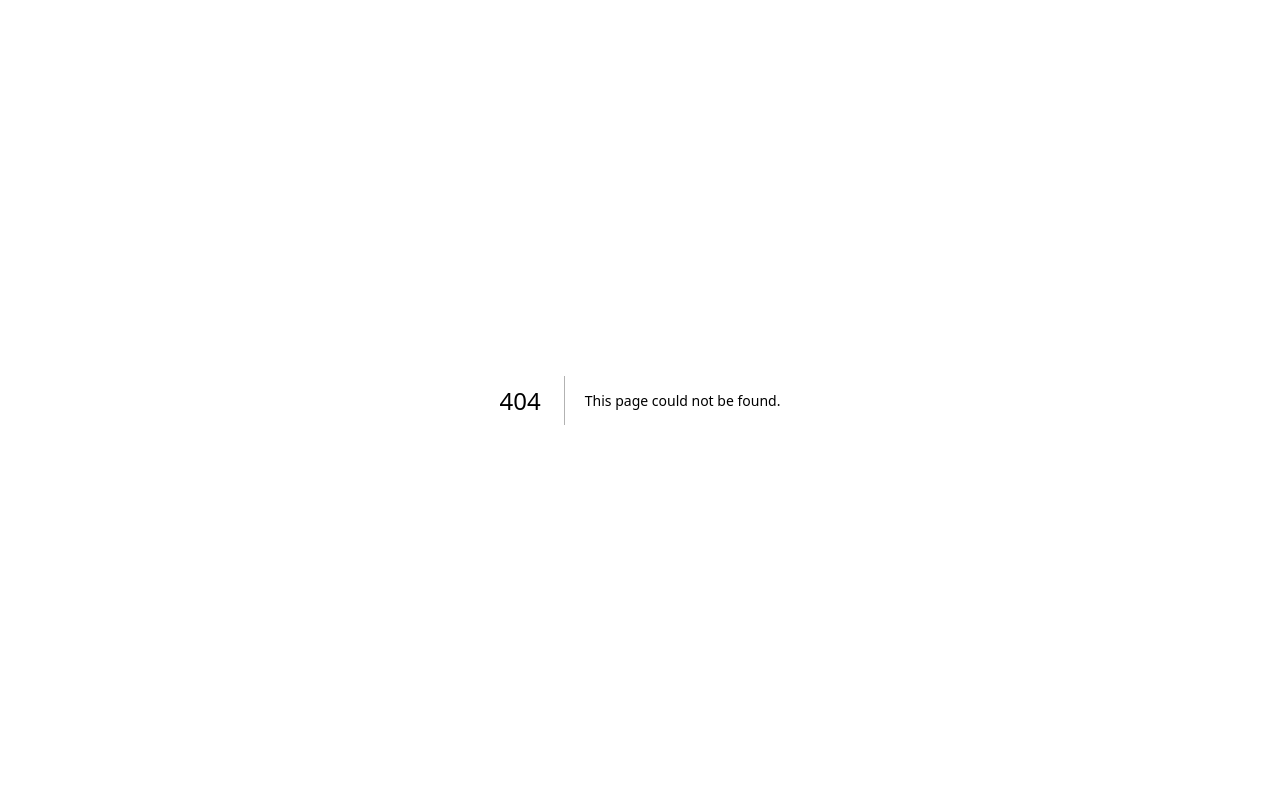
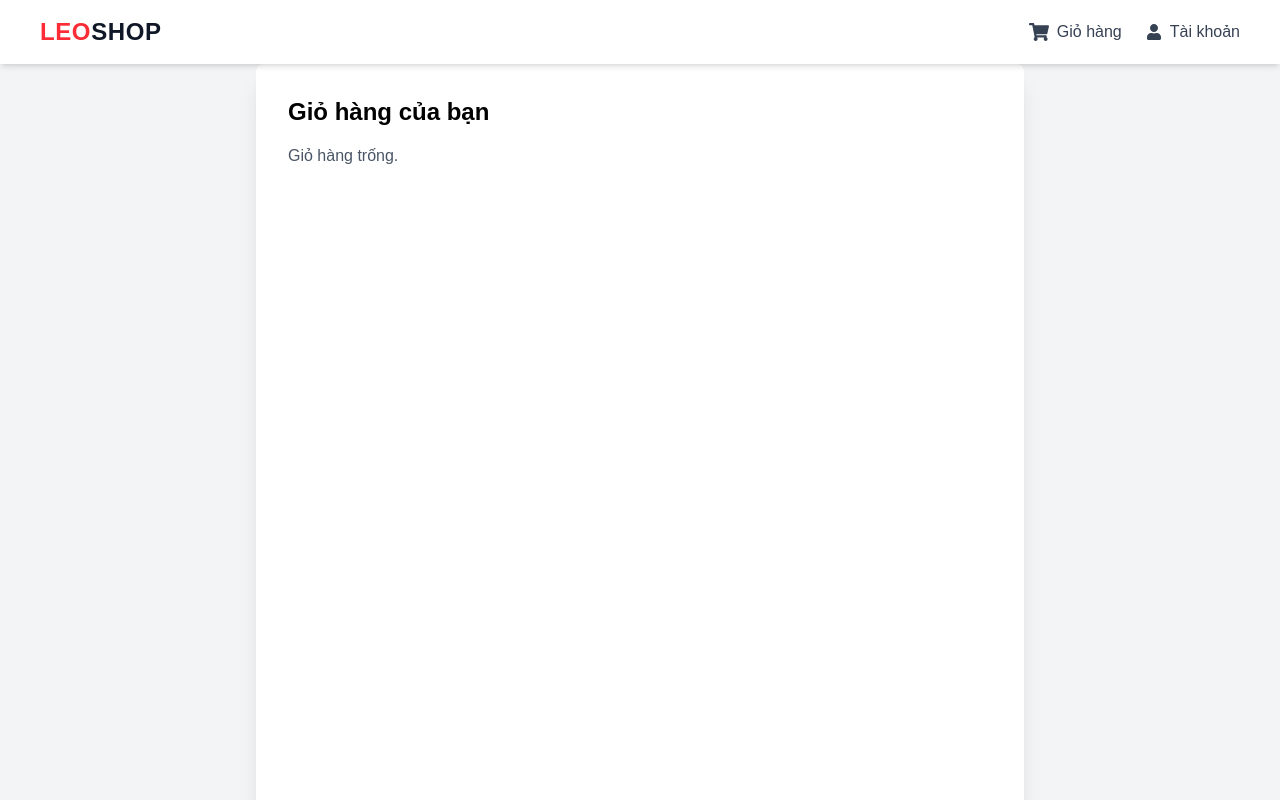
Before and after one commit to nhanvtse04390/my_blog_nextjs, a Next.js app: page /shop/carts in a window 1280 px wide. Before the commit this address had no page. Shown: the top 800 px of the page. Built offline with nearby package versions, Linux system fonts and the light colour scheme.

Commit message:
add to cart

```diff
--- a/src/app/layout/Header.tsx
+++ b/src/app/layout/Header.tsx
@@ -2,10 +2,11 @@
 
 import Link from "next/link";
 import {useEffect, useState} from "react";
-import {FaShoppingCart, FaUser} from "react-icons/fa";
+import {FaShoppingCart, FaUser, FaUserCog} from "react-icons/fa";
 import {redirectHomePage} from "@/app/hooks/productHook";
 import ConfirmPopup from "@/app/components/ConfirmPopup";
 import {useRouter} from "next/navigation";
+import { useCartStore } from "../stores/cartStore";
 
 const Header = () => {
   const [info, setInfo] = useState<string | null>(null);
@@ -13,6 +14,8 @@ const Header = () => {
   const [isOpenPopup, setIsOpenPopup] = useState(false);
   const router = useRouter()
   const [isAdmin, setIsAdmin] = useState(false)
+  const cart = useCartStore((state) => state.cart);
+  const cartCount = cart.length;
   useEffect(() => {
     if (typeof window !== "undefined") {
       const storedInfo = localStorage.getItem("info");
@@ -66,16 +69,28 @@ const Header = () => {
               <div>
                 <Link href="/admin"
                       className="flex items-center space-x-2 text-gray-700 hover:text-blue-500 transition duration-200">
-                  <FaShoppingCart/>
+                  <FaUserCog />
                   <span className="font-medium">Quản lý</span>
                 </Link>
               </div>
             ) : (
               <div>
-                <Link href="/public"
-                      className="flex items-center space-x-2 text-gray-700 hover:text-blue-500 transition duration-200">
-                  <FaShoppingCart/>
+                <Link
+                    href="/shop/carts"
+                    className="relative flex items-center space-x-2 text-gray-700 hover:text-blue-500 transition duration-200"
+                >
+                  <FaShoppingCart className="text-xl" />
                   <span className="font-medium">Giỏ hàng</span>
+                  {cartCount > 0 && (
+                      <span className="absolute bg-red-500 text-white text-xs w-5 h-5 flex items-center justify-center rounded-full"
+                            style={{
+                              position: "absolute",
+                              top: "-10px",
+                              left: "10px",
+                          }}>
+                          {cartCount}
+                        </span>
+                  )}
                 </Link>
               </div>
             )
--- a/src/app/shop/account/page.tsx
+++ b/src/app/shop/account/page.tsx
@@ -5,6 +5,7 @@ import {AxiosError} from "axios";
 import {useError} from "@/app/components/ErrorProvider";
 import {useRouter} from "next/navigation";
 import {editUserByID} from "@/app/api/user";
+import {UserIcon} from "lucide-react";
 
 export default function Account() {
   const {showError,showSuccess} = useError();
@@ -62,11 +63,7 @@ export default function Account() {
     <div className="flex items-center justify-center min-h-screen bg-gray-100 p-4">
       <form className="bg-white shadow-lg rounded-lg max-w-lg w-full p-6">
         <div className="flex flex-col items-center">
-          <img
-            className="w-24 h-24 rounded-full border-4 border-blue-500"
-            src="https://i.pravatar.cc/150?img=3"
-            alt="User Avatar"
-          />
+          <UserIcon className="w-24 h-24 text-blue-500 border-4 border-gray-500 rounded-full p-4 bg-gray-100" />
           <h2 className="mt-4 text-xl font-semibold text-gray-900">{userInfo.username}</h2>
           <p className="text-gray-500">{userInfo.email}</p>
         </div>
--- /dev/null
+++ b/src/app/shop/carts/page.tsx
@@ -0,0 +1,64 @@
+"use client";
+
+import { useCartStore } from "../../stores/cartStore";
+import { FaTrashAlt } from "react-icons/fa";
+
+const CartPage = () => {
+    const { cart, removeFromCart, clearCart } = useCartStore();
+
+    // Tính tổng tiền
+    const totalPrice = cart.reduce((sum, item) => sum + item.price * item.quantity, 0);
+
+    return (
+        <div className="max-w-3xl min-h-[100vh] mx-auto p-8 bg-white shadow-xl rounded-lg">
+            <h1 className="text-2xl font-bold mb-4">Giỏ hàng của bạn</h1>
+
+            {cart.length === 0 ? (
+                <p className="text-gray-600">Giỏ hàng trống.</p>
+            ) : (
+                <>
+                    <ul className="space-y-4">
+                        {cart.map((item, index) => (
+                            <li
+                                key={index}
+                                className="flex items-center justify-between border p-4 rounded-lg"
+                            >
+                                {/* Ảnh sản phẩm */}
+                                <img
+                                    src={item.image}
+                                    alt={item.name}
+                                    className="w-16 h-16 object-cover rounded-lg"
+                                />
+
+                                <div className="flex-1 ml-4">
+                                    <h2 className="text-lg font-medium">{item.name}</h2>
+                                    <p className="text-gray-600">Giá: {item.price} đ</p>
+                                    <p className="text-gray-600">Số lượng: {item.quantity}</p>
+                                </div>
+
+                                <button
+                                    onClick={() => removeFromCart(index)}
+                                    className="text-red-500 hover:text-red-700 cursor-pointer"
+                                >
+                                    <FaTrashAlt />
+                                </button>
+                            </li>
+                        ))}
+                    </ul>
+
+                    <div className="mt-6 text-right">
+                        <h2 className="text-xl font-semibold">Tổng tiền: {totalPrice.toLocaleString()} đ</h2>
+                        <button
+                            onClick={clearCart}
+                            className="mt-4 bg-blue-500 text-white px-4 py-2 rounded-lg hover:bg-blue-600 transition"
+                        >
+                            Thanh toán
+                        </button>
+                    </div>
+                </>
+            )}
+        </div>
+    );
+};
+
+export default CartPage;
--- a/src/app/shop/product/page.tsx
+++ b/src/app/shop/product/page.tsx
@@ -2,7 +2,7 @@
 import Image from "next/image";
 import noImage from "@/app/images/noImage.png";
 import React, {Suspense, useEffect, useState} from "react";
-import {useSearchParams} from "next/navigation";
+import { useSearchParams} from "next/navigation";
 import {getProduct, getProductById} from "@/app/api/product";
 import {Product} from "@/app/types/product";
 import {AxiosError} from "axios";
@@ -10,6 +10,7 @@ import {useError} from "@/app/components/ErrorProvider";
 import {FaStar, FaStarHalfAlt, FaRegStar} from "react-icons/fa";
 import {PARAMS} from "@/app/admin/product/list/page";
 import ProductCard from "@/app/components/ProductCard";
+import {useCartStore} from "@/app/stores/cartStore";
 
 export default function ProductDetail() {
   return (
@@ -20,13 +21,14 @@ export default function ProductDetail() {
 }
 
 function ProductDetailContent() {
-  const {showError} = useError();
+  const {showError, showSuccess} = useError();
   const [product, setProduct] = useState<Product>();
   const [relatedProducts, setRelatedProducts] = useState<Product[]>([]);
   const [selectedImage, setSelectedImage] = useState<string | undefined>();
-  const [quantity, setQuantity] = useState(1);
+  const [quantity, setQuantity] = useState<number>(1);
   const searchParams = useSearchParams();
   const productId = searchParams.get("id");
+  const addToCart = useCartStore((state) => state.addToCart);
 
   useEffect(() => {
     if (!productId) return;
@@ -56,13 +58,14 @@ function ProductDetailContent() {
 
     fetchProductById();
     fetchProducts();
-  }, []);
+  }, [productId]);
 
   const increaseQuantity = () => setQuantity((prev) => prev + 1);
   const decreaseQuantity = () => setQuantity((prev) => (prev > 1 ? prev - 1 : 1));
 
   const handleAddToCart = () => {
-    alert(`Đã thêm ${quantity} sản phẩm vào giỏ hàng!`);
+    showSuccess("Đã thêm sản vào giỏ hàng")
+    addToCart(product,quantity)
   };
 
   const handleBuyNow = () => {
@@ -154,11 +157,11 @@ function ProductDetailContent() {
 
               {/* Nút hành động */}
               <div className="flex space-x-4">
-                <button className="px-6 py-2 bg-blue-500 text-white rounded-lg hover:bg-blue-600"
+                <button className="px-6 py-2 bg-blue-500 text-white rounded-lg hover:bg-blue-600 cursor-pointer"
                         onClick={handleAddToCart}>
                   🛒 Thêm vào giỏ hàng
                 </button>
-                <button className="px-6 py-2 bg-red-500 text-white rounded-lg hover:bg-red-600"
+                <button className="px-6 py-2 bg-red-500 text-white rounded-lg hover:bg-red-600 cursor-pointer"
                         onClick={handleBuyNow}>
                   ⚡ Mua ngay
                 </button>
--- /dev/null
+++ b/src/app/stores/cartStore.ts
@@ -0,0 +1,35 @@
+import {create} from "zustand";
+import {persist} from "zustand/middleware";
+import {Product} from "@/app/types/product";
+
+type CartState = {
+    cart: (Product & { quantity: number })[];
+    addToCart: (product: Product) => void;
+    removeFromCart: (id: number) => void;
+    clearCart: () => void;
+};
+
+export const useCartStore = create<CartState>()(
+    persist(
+        (set) => ({
+            cart: [],
+            addToCart: (product, quantity: number) =>
+                set((state) => {
+                    const existingItemWithQuantity = state.cart.find((item) => item._id === product._id && item.quantity === quantity);
+                    if (existingItemWithQuantity) {
+                        return {cart: [...state.cart]};
+                    } else {
+                        return {cart: [...state.cart, {...product, quantity: quantity}]};
+                    }
+                }),
+
+            removeFromCart: (index) =>
+                set((state) => ({
+                    cart: state.cart.filter((_, i) => i !== index),
+                })),
+
+            clearCart: () => set({cart: []}),
+        }),
+        {name: "cart-storage"}
+    )
+);
```
